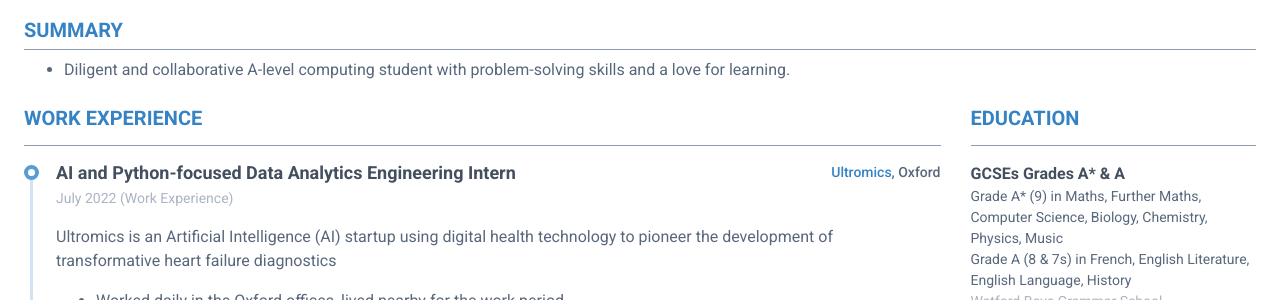
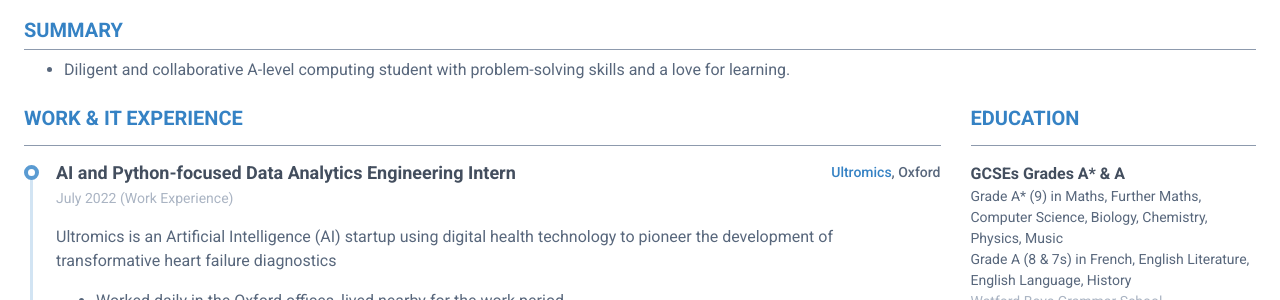
Before and after one commit to Hamy200/resume, a Jekyll site: the page built from index.markdown, in a window 1280 px wide. Shown: the part 181-481 px from the top of the page. Built offline with Jekyll 4.4.1, drawn with Linux system fonts in a browser that asks for light colours; nearby versions of some CDN libraries.

Commit message:
Update experience.html

```diff
--- a/_includes/experience.html
+++ b/_includes/experience.html
@@ -1,7 +1,7 @@
 {% assign experiences = site.data.data.experiences %}
 {% if experiences %}
 <section class="resume-section experience-section mb-5">
-    <h2 class="resume-section-title text-uppercase font-weight-bold pb-3 mb-3">{{ site.data.labels.experience | default: "Work Experience" }}</h2>
+    <h2 class="resume-section-title text-uppercase font-weight-bold pb-3 mb-3">{{ site.data.labels.experience | default: "Work & IT Experience" }}</h2>
     <div class="resume-section-content">
         <div class="resume-timeline position-relative">
             {% for experience in experiences %}
```
